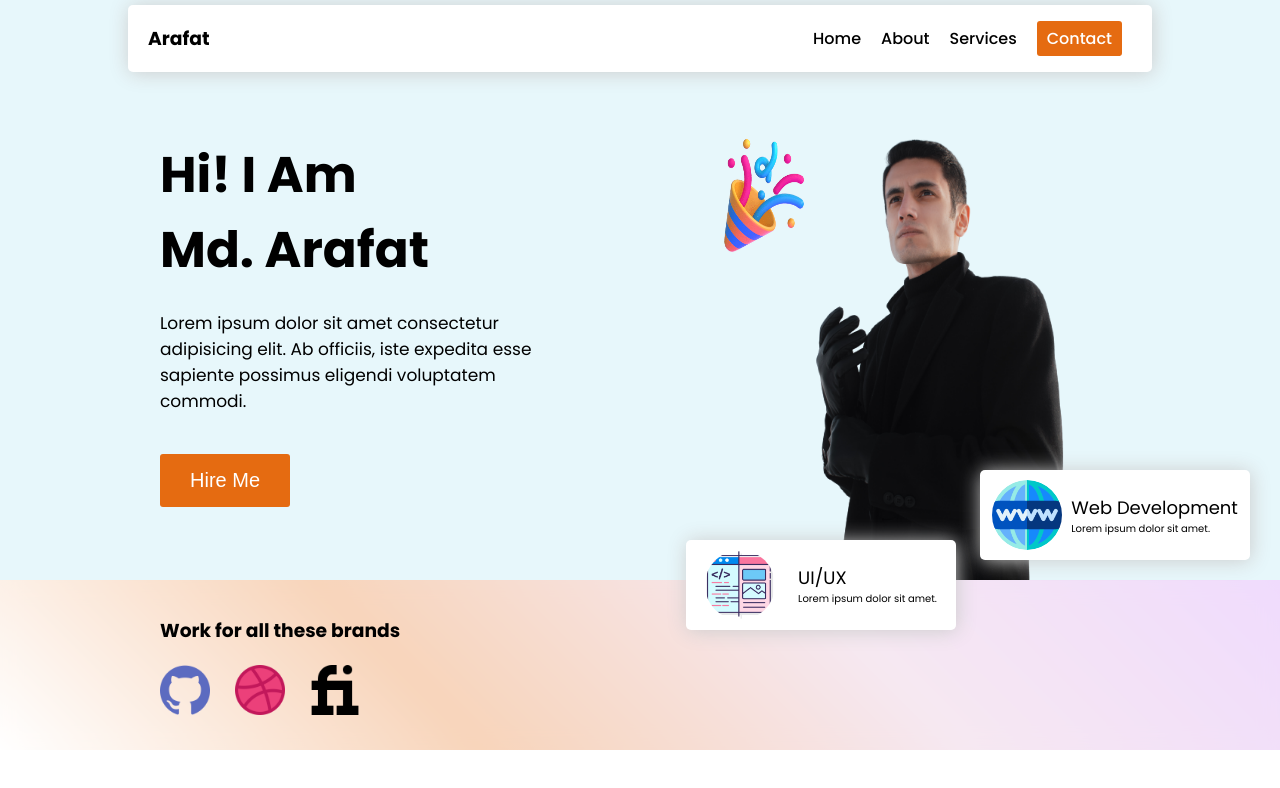
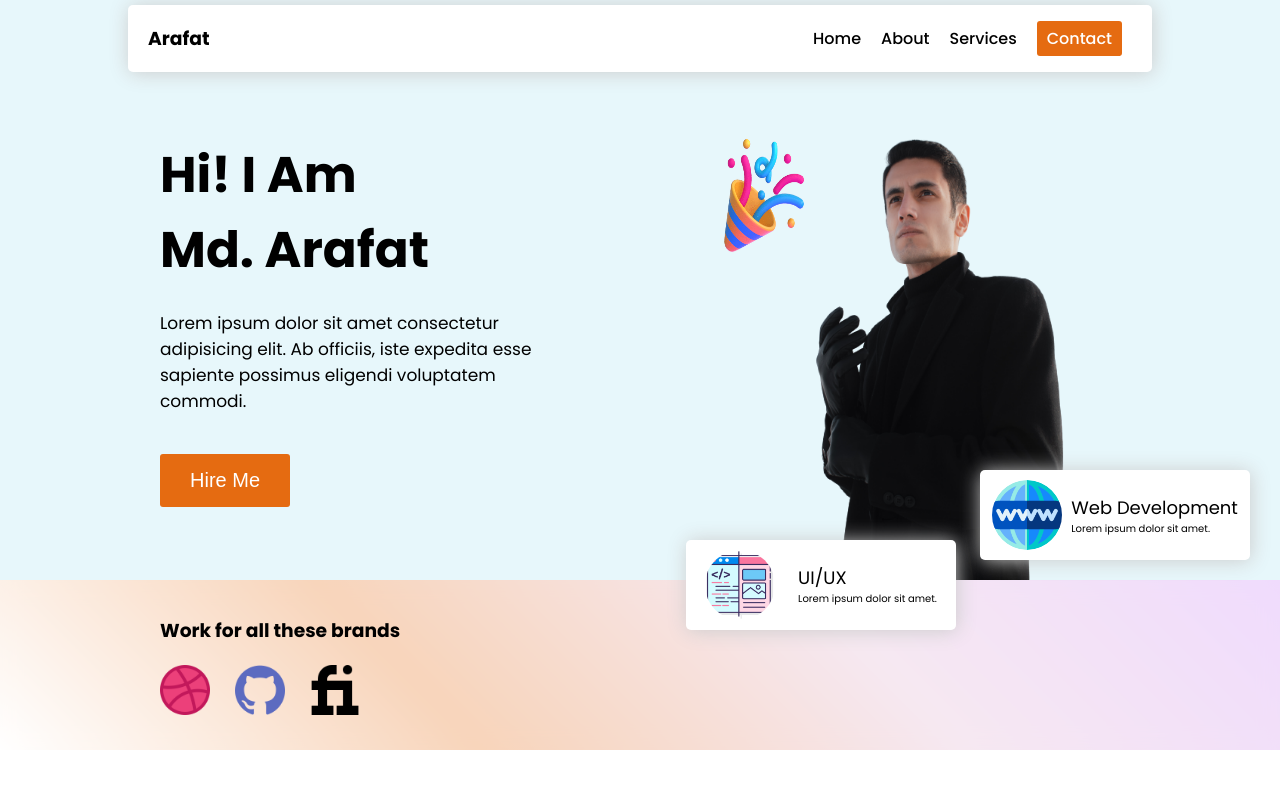
Before and after one commit to arafat-siam/portfolio_project, a plain HTML site: page index.html in a window 1280 px wide. Drawn offline with Linux system fonts and the light colour scheme.

Commit message:
Fifth commit

```diff
--- a/css/index.css
+++ b/css/index.css
@@ -247,22 +247,16 @@ body {
   .hero_blank_blur .brands {
     width: 50px;
     height: 50px;
-    /* border-radius: 50%; */
+    border-radius: 50%;
     z-index: 5;
     /* background-color: red; */
     background-position: center;
     background-repeat: no-repeat;
     background-size: contain;
   }
-
-  .brand1 {
-    background-image: url("/image/github.png");
-  }
-  .brand2 {
-    background-image: url("/image/dribbble.png");
-  }
-  .brand3 {
-    background-image: url("/image/fiverr.png");
+  .brands > img {
+    width: 100%;
+    height: 100%;
   }
 
   .hero_blank_blur h3 {
--- a/index.html
+++ b/index.html
@@ -70,9 +70,15 @@
         <div class="wrap wrap_flex">
           <h3>Work for all these brands</h3>
           <div class="icon_boxes">
-            <div class="icon_box brands brand1"></div>
-            <div class="icon_box brands brand2"></div>
-            <div class="icon_box brands brand3"></div>
+            <div class="icon_box brands brand1">
+              <img src="/image/dribbble.png" alt="" />
+            </div>
+            <div class="icon_box brands brand2">
+              <img src="/image/github.png" alt="" />
+            </div>
+            <div class="icon_box brands brand3">
+              <img src="/image/fiverr.png" alt="" />
+            </div>
           </div>
         </div>
       </div>
```
